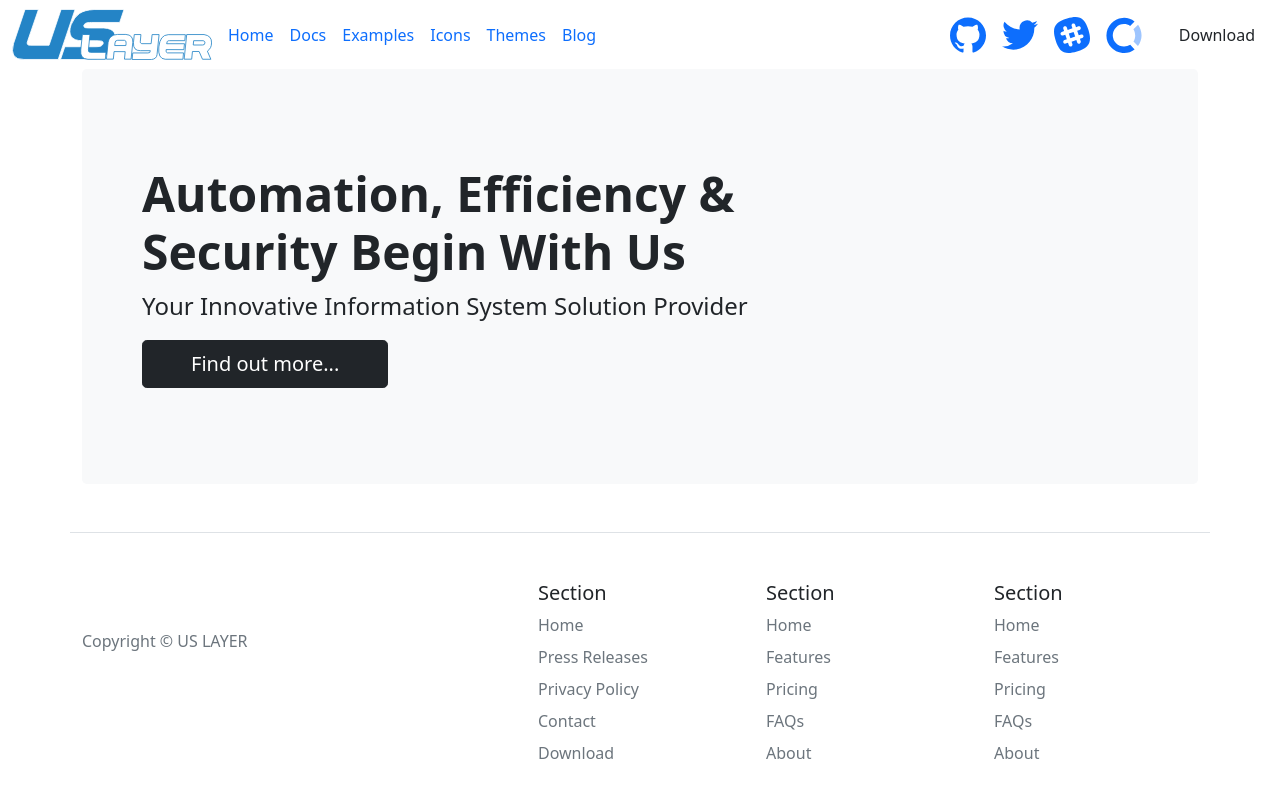
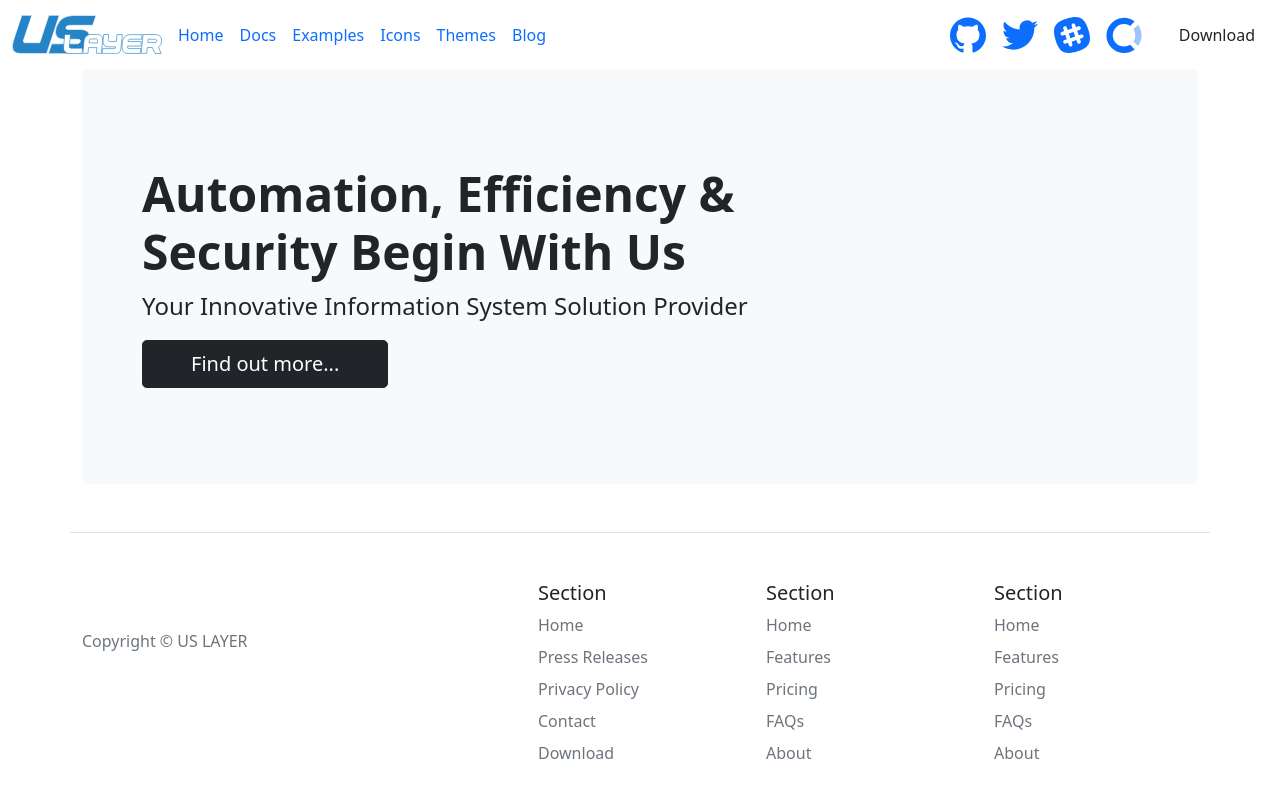
Before and after one commit to uslayer/uslayer.github.io, a Jekyll site: the page built from index.html, in a window 1280 px wide. Shown: the top 798 px of the page. Built offline with Jekyll 4.4.1, drawn with Linux system fonts in a browser that asks for light colours; the list of posts is cut into pages by our own code.

Commit message:
Update nav.html

```diff
--- a/_includes/nav.html
+++ b/_includes/nav.html
@@ -1,7 +1,7 @@
 <header class="navbar navbar-expand-md bd-navbar">
   <nav class="container-xxl flex-wrap flex-md-nowrap" aria-label="Main navigation">
     <a class="navbar-brand p-0 me-2" href="{{site.baseurl}}" aria-label="US LAYER">
-      <img class="mr-2" src="{{site.baseurl}}/{{site.logo}}" alt="us layer logo" style="width:200px">
+      <img class="mr-2" src="{{site.baseurl}}/{{site.logo}}" alt="us layer logo" style="width:150px">
     </a>
 
     <button class="navbar-toggler collapsed" type="button" data-bs-toggle="collapse" data-bs-target="#bdNavbar" aria-controls="bdNavbar" aria-expanded="false" aria-label="Toggle navigation">
```
